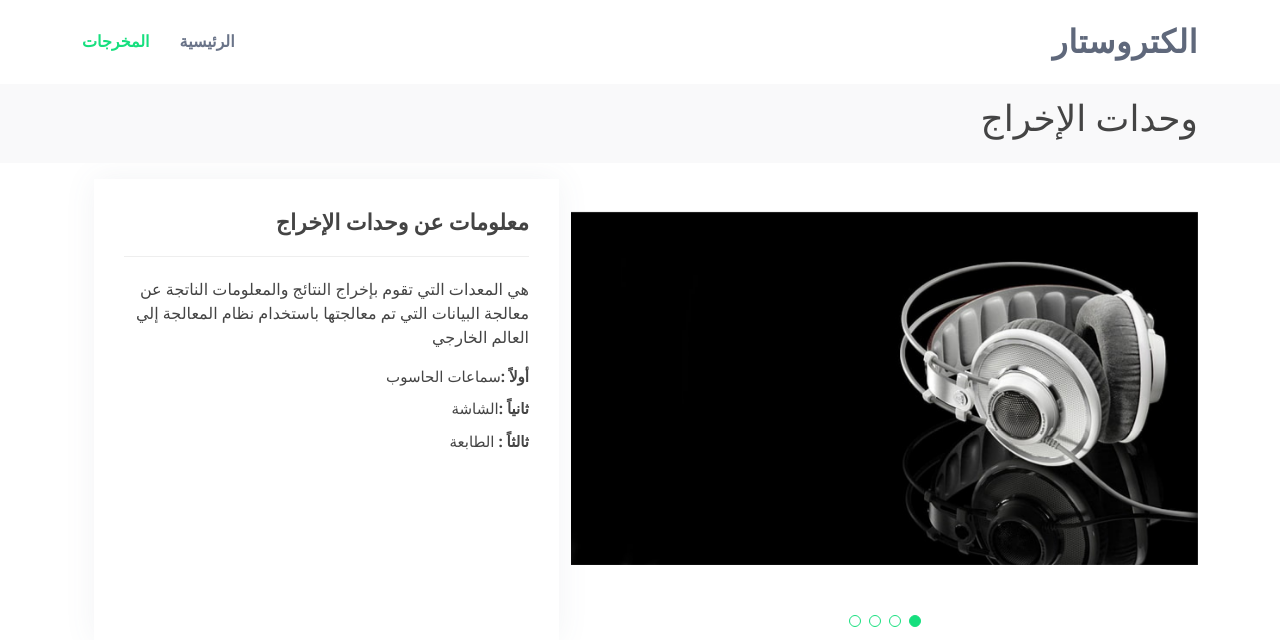
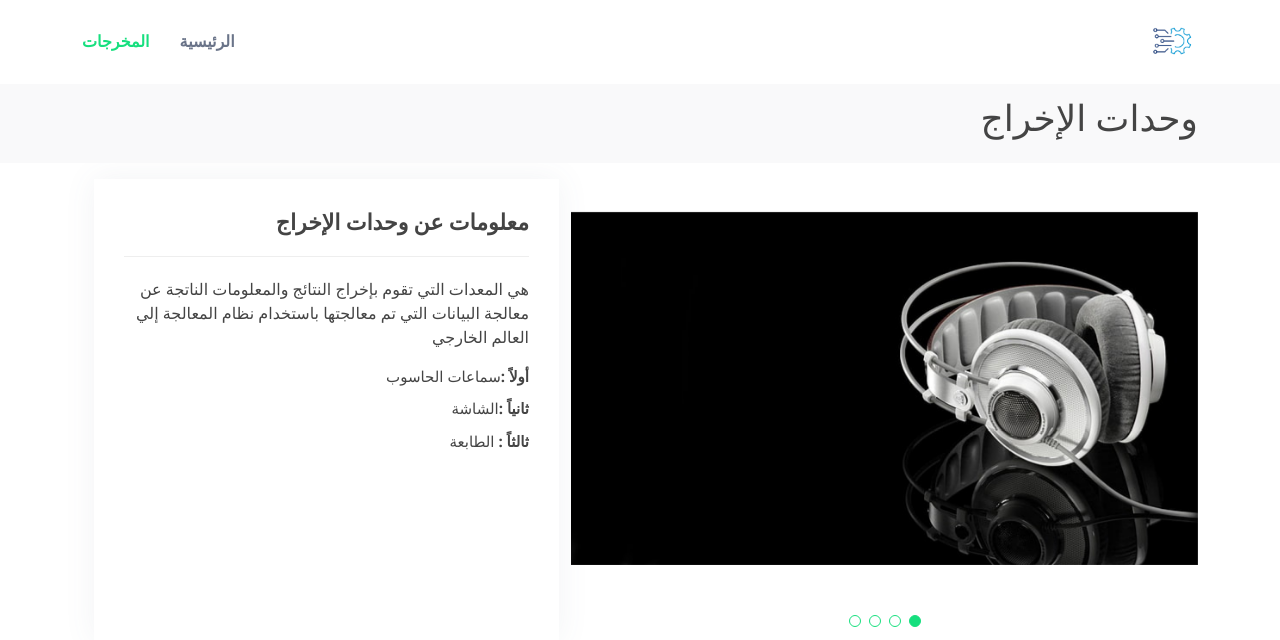
Before and after one commit to hhomar2013/computer, a PHP site: page /outputs.php in a window 1280 px wide. Shown: the top 640 px of the page. Run offline with PHP 8.4, Linux system fonts and the light colour scheme.

Commit message:
change logo in navbar

```diff
--- a/inputs.php
+++ b/inputs.php
@@ -5,7 +5,7 @@
   <meta charset="utf-8">
   <meta content="width=device-width, initial-scale=1.0" name="viewport">
 
-  <title>الكتروستار</title>
+  <title>ألكتروهيلب</title>
   <meta content="" name="description">
   <meta content="" name="keywords">
 
@@ -34,8 +34,8 @@
   <!-- ======= Header ======= -->
   <header id="header" class="fixed-top">
     <div class="container d-flex align-items-center justify-content-between">
-      <!-- <a href="index.html" class="logo"><img src="assets/img/website logo.png" alt="" class="img-fluid" style="width: 100px;height: 100px;"></a> -->
-      <h1 class="logo"><a href="index.php">الكتروستار</a></h1>
+      <a href="index.php" class="logo"><img src="assets/img/44.png" alt="" class="img-fluid" style="width: 100%;height: 100%;"></a>
+      <!-- <h1 class="logo"><a href="index.php">الكتروستار</a></h1> -->
       <!-- Uncomment below if you prefer to use an image logo -->
 
       <nav id="navbar" class="navbar">
--- a/motherboard_power.php
+++ b/motherboard_power.php
@@ -5,7 +5,7 @@
   <meta charset="utf-8">
   <meta content="width=device-width, initial-scale=1.0" name="viewport">
 
-  <title>الكتروستار</title>
+  <title>ألكتروهيلب</title>
   <meta content="" name="description">
   <meta content="" name="keywords">
 
@@ -34,8 +34,8 @@
   <!-- ======= Header ======= -->
   <header id="header" class="fixed-top">
     <div class="container d-flex align-items-center justify-content-between">
-      <!-- <a href="index.html" class="logo"><img src="assets/img/website logo.png" alt="" class="img-fluid" style="width: 100px;height: 100px;"></a> -->
-      <h1 class="logo"><a href="index.php">الكتروستار</a></h1>
+    <a href="index.php" class="logo"><img src="assets/img/44.png" alt="" class="img-fluid" style="width: 100%;height: 100%;"></a>
+      <!-- <h1 class="logo"><a href="index.php">الكتروستار</a></h1> -->
       <!-- Uncomment below if you prefer to use an image logo -->
 
       <nav id="navbar" class="navbar">
--- a/operatingSystem.php
+++ b/operatingSystem.php
@@ -5,7 +5,7 @@
   <meta charset="utf-8">
   <meta content="width=device-width, initial-scale=1.0" name="viewport">
 
-  <title>الكتروستار</title>
+  <title>ألكتروهيلب</title>
   <meta content="" name="description">
   <meta content="" name="keywords">
 
@@ -34,8 +34,8 @@
   <!-- ======= Header ======= -->
   <header id="header" class="fixed-top">
     <div class="container d-flex align-items-center justify-content-between">
-      <!-- <a href="index.html" class="logo"><img src="assets/img/website logo.png" alt="" class="img-fluid" style="width: 100px;height: 100px;"></a> -->
-      <h1 class="logo"><a href="index.php">الكتروستار</a></h1>
+    <a href="index.php" class="logo"><img src="assets/img/44.png" alt="" class="img-fluid" style="width: 100%;height: 100%;"></a>
+      <!-- <h1 class="logo"><a href="index.php">الكتروستار</a></h1> -->
       <!-- Uncomment below if you prefer to use an image logo -->
 
       <nav id="navbar" class="navbar">
--- a/outputs.php
+++ b/outputs.php
@@ -5,7 +5,7 @@
   <meta charset="utf-8">
   <meta content="width=device-width, initial-scale=1.0" name="viewport">
 
-  <title>الكتروستار</title>
+  <title>ألكتروهيلب</title>
   <meta content="" name="description">
   <meta content="" name="keywords">
 
@@ -34,8 +34,8 @@
   <!-- ======= Header ======= -->
   <header id="header" class="fixed-top">
     <div class="container d-flex align-items-center justify-content-between">
-      <!-- <a href="index.html" class="logo"><img src="assets/img/website logo.png" alt="" class="img-fluid" style="width: 100px;height: 100px;"></a> -->
-      <h1 class="logo"><a href="index.php">الكتروستار</a></h1>
+    <a href="index.php" class="logo"><img src="assets/img/44.png" alt="" class="img-fluid" style="width: 100%;height: 100%;"></a>
+      <!-- <h1 class="logo"><a href="index.php">الكتروستار</a></h1> -->
       <!-- Uncomment below if you prefer to use an image logo -->
 
       <nav id="navbar" class="navbar">
--- a/processing.php
+++ b/processing.php
@@ -5,7 +5,7 @@
   <meta charset="utf-8">
   <meta content="width=device-width, initial-scale=1.0" name="viewport">
 
-  <title>الكتروستار</title>
+  <title>ألكتروهيلب</title>
   <meta content="" name="description">
   <meta content="" name="keywords">
 
@@ -34,8 +34,8 @@
   <!-- ======= Header ======= -->
   <header id="header" class="fixed-top">
     <div class="container d-flex align-items-center justify-content-between">
-      <!-- <a href="index.html" class="logo"><img src="assets/img/website logo.png" alt="" class="img-fluid" style="width: 100px;height: 100px;"></a> -->
-      <h1 class="logo"><a href="index.php">الكتروستار</a></h1>
+    <a href="index.php" class="logo"><img src="assets/img/44.png" alt="" class="img-fluid" style="width: 100%;height: 100%;"></a>
+      <!-- <h1 class="logo"><a href="index.php">الكتروستار</a></h1> -->
       <!-- Uncomment below if you prefer to use an image logo -->
 
       <nav id="navbar" class="navbar">
--- a/storage.php
+++ b/storage.php
@@ -5,7 +5,7 @@
   <meta charset="utf-8">
   <meta content="width=device-width, initial-scale=1.0" name="viewport">
 
-  <title>الكتروستار</title>
+  <title>ألكتروهيلب</title>
   <meta content="" name="description">
   <meta content="" name="keywords">
 
@@ -34,8 +34,8 @@
   <!-- ======= Header ======= -->
   <header id="header" class="fixed-top">
     <div class="container d-flex align-items-center justify-content-between">
-      <!-- <a href="index.html" class="logo"><img src="assets/img/website logo.png" alt="" class="img-fluid" style="width: 100px;height: 100px;"></a> -->
-      <h1 class="logo"><a href="index.php">الكتروستار</a></h1>
+    <a href="index.php" class="logo"><img src="assets/img/44.png" alt="" class="img-fluid" style="width: 100%;height: 100%;"></a>
+      <!-- <h1 class="logo"><a href="index.php">الكتروستار</a></h1> -->
       <!-- Uncomment below if you prefer to use an image logo -->
 
       <nav id="navbar" class="navbar">
```
Also changed, not shown: 1 other file.
